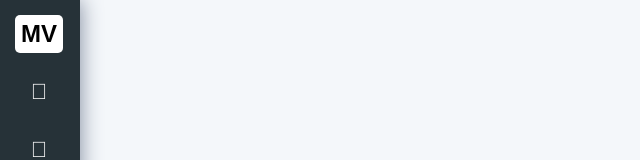
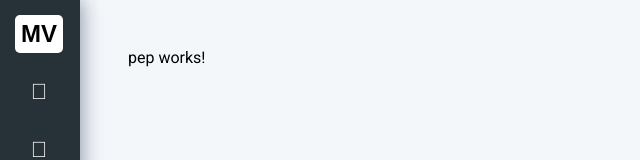
Before and after one commit to MV-CUBO/PROJETO-CUBO-FINAL--FRONTEND, an Angular app: page /pep in a window 1280 px wide. Before the commit this address led to /. Shown: the top 160 px of the page, without its empty margins (0-640 px from the left). Built offline with nearby package versions, Linux system fonts and the light colour scheme.

Commit message:
fix(pep): create  pep compep componentponent

```diff
--- a/src/app/app-routing.module.ts
+++ b/src/app/app-routing.module.ts
@@ -5,10 +5,12 @@ import { AdminComponent } from './admin/admin.component';
 import { AppComponent } from './app.component';
 import { AuthGuard } from './access/auth/auth.guard';
 import { PatientComponent } from './patient/patient.component';
+import { PepComponent } from './pep/pep.component';
 
 const routes: Routes = [
   { path: 'login', component: LoginComponent },
   { path: '', redirectTo: 'login', pathMatch: 'full' },
+  { path: 'pep', component: PepComponent },
   {
     path: 'admin',
     component: AdminComponent,
--- a/src/app/app.module.ts
+++ b/src/app/app.module.ts
@@ -7,6 +7,7 @@ import { AppComponent } from './app.component';
 import { BodyComponent } from './body/body.component';
 import { SidenavComponent } from './sidenav/sidenav.component';
 import { DashboardComponent } from './dashboard/dashboard.component';
+import { PepComponent } from './pep/pep.component';
 
 
 @NgModule({
@@ -15,6 +16,7 @@ import { DashboardComponent } from './dashboard/dashboard.component';
     BodyComponent,
     SidenavComponent,
     DashboardComponent,
+    PepComponent,
   ],
   imports: [
     BrowserModule,
--- /dev/null
+++ b/src/app/pep/pep.component.html
@@ -0,0 +1 @@
+<p>pep works!</p>
```
Also changed, not shown: src/app/pep/pep.component.ts (added, +10 -0 lines), src/app/pep/pep.component.scss (added).
